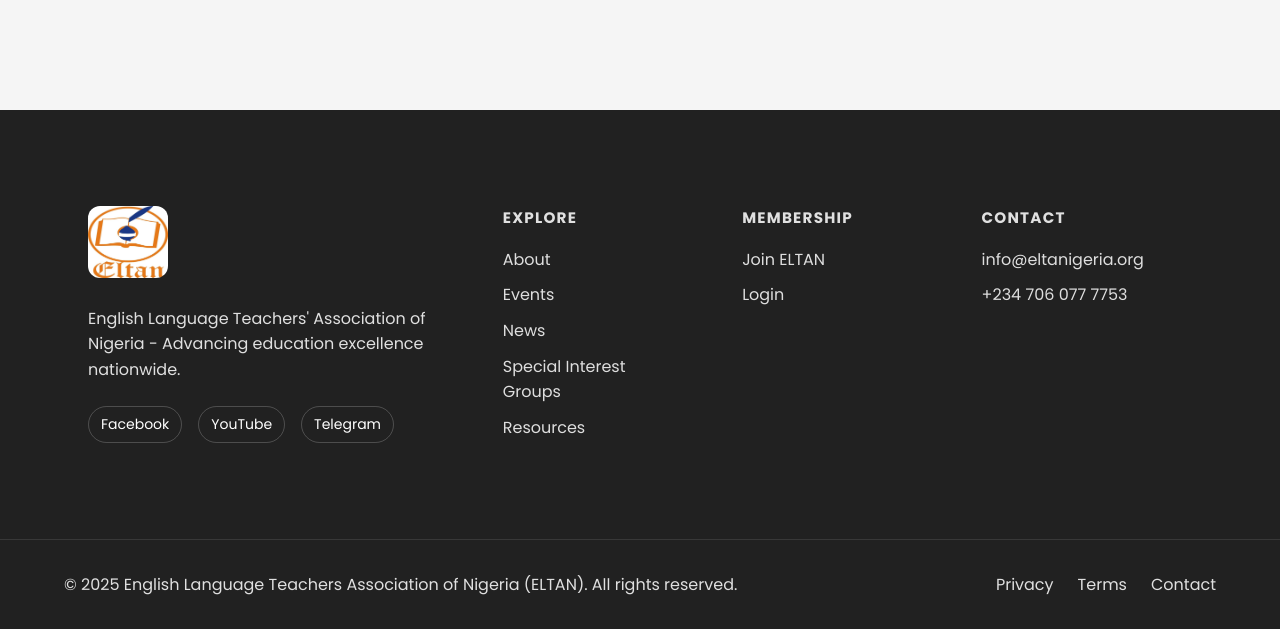
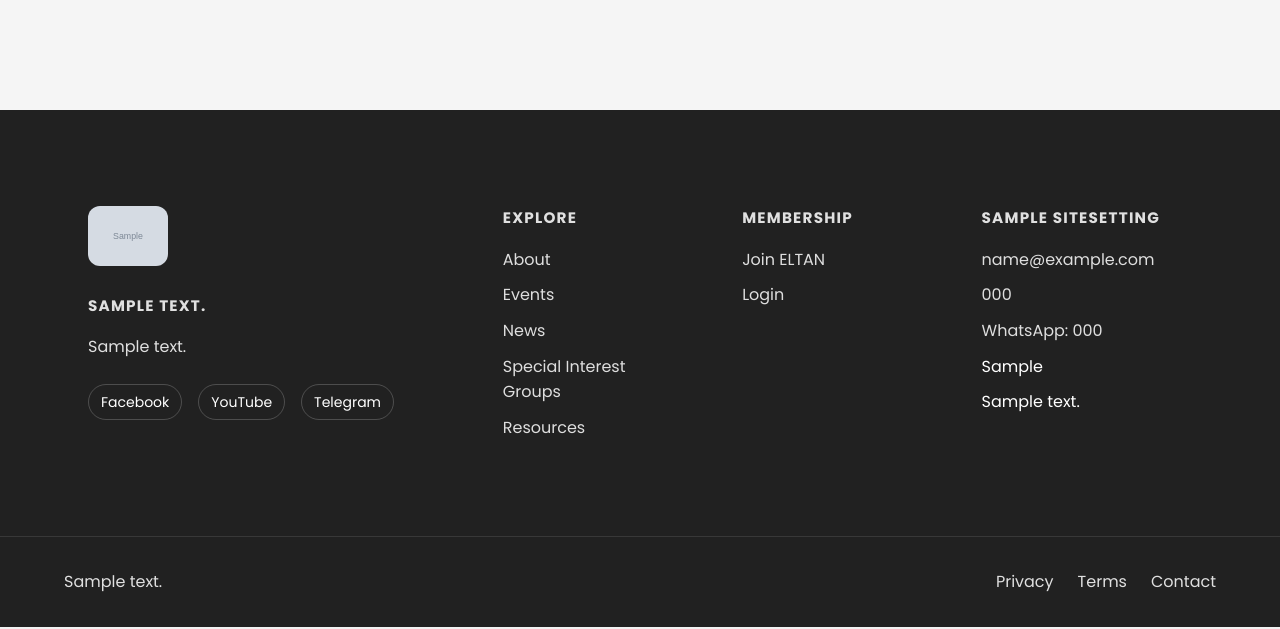
Before and after one commit to ojsys/eltan-main, a Django app: page /about/ in a window 1280 px wide. Shown: the part 2720-3349 px from the top of the page. Run offline with Django 4.2, Linux system fonts and the light colour scheme; tables that the repository leaves empty hold one stand-in row (values such as "Sample post"); grey boxes marked "Sample" are stand-in pictures; some libraries are stand-ins or nearby versions.

Commit message:
Updated site settings template

```diff
--- a/core/context_processors.py
+++ b/core/context_processors.py
@@ -1,56 +1,18 @@
 """
-Context processors for core app
+Context processors for making data available to all templates
 """
-
-from datetime import datetime
-from django.conf import settings
+from .models import SiteSettings
 
 
 def site_settings(request):
-    """Add site settings to template context"""
+    """
+    Make site settings available to all templates
+    """
     try:
-        from .models import SiteSettings
-        site_settings_obj = SiteSettings.objects.first()
-        if not site_settings_obj:
-            # Create default settings if none exist
-            site_settings_obj = SiteSettings.objects.create(
-                site_name="ELTAN",
-                site_tagline="English Language Teachers Association of Nigeria",
-                site_description="Empowering English Language Teachers Across Nigeria"
-            )
+        settings = SiteSettings.objects.first()
     except:
-        # Fallback if model doesn't exist yet
-        site_settings_obj = type('SiteSettings', (), {
-            'site_name': 'ELTAN',
-            'site_tagline': 'English Language Teachers Association of Nigeria',
-            'site_description': 'Empowering English Language Teachers Across Nigeria',
-            'primary_color': '#1976d2',
-            'secondary_color': '#dc004e',
-            'accent_color': '#e67918',
-            'contact_email': 'info@eltanigeria.org',
-            'contact_phone': '',
-            'facebook_url': '',
-            'twitter_url': '',
-            'linkedin_url': '',
-            'instagram_url': '',
-            'logo': None,
-            'favicon': None,
-            'default_og_image': None,
-        })()
+        settings = None
 
-    return {'site_settings': site_settings_obj}
-
-
-def current_date(request):
-    """Add current date to template context"""
-    return {'current_date': datetime.now()}
-
-
-def social_links(request):
-    """Provide active social links to all templates"""
-    try:
-        from .models_cms import SocialLink
-        links = SocialLink.objects.filter(is_active=True).order_by('order')
-    except Exception:
-        links = []
-    return {'social_links': links}
+    return {
+        'site_settings': settings,
+    }
--- a/eltanweb/settings/base.py
+++ b/eltanweb/settings/base.py
@@ -79,6 +79,7 @@ TEMPLATES = [
                 'django.template.context_processors.request',
                 'django.contrib.auth.context_processors.auth',
                 'django.contrib.messages.context_processors.messages',
+                'core.context_processors.site_settings',
             ],
         },
     },
--- a/membership/templates/membership/base.html
+++ b/membership/templates/membership/base.html
@@ -34,7 +34,11 @@
     <link rel="stylesheet" href="{% static 'css/public-modern.css' %}">
 
 	<!-- favicon -->
+	{% if site_settings.favicon %}
+	<link rel="icon" type="image/x-icon" href="{{ site_settings.favicon.url }}">
+	{% else %}
 	<link rel="icon" type="image/x-icon" href="{% static 'images/logo-eltan.jpeg' %}">
+	{% endif %}
 
     <script src="https://code.jquery.com/jquery-3.3.1.slim.min.js" integrity="sha384-q8i/X+965DzO0rT7abK41JStQIAqVgRVzpbzo5smXKp4YfRvH+8abtTE1Pi6jizo" crossorigin="anonymous"></script>
     <script src="https://cdnjs.cloudflare.com/ajax/libs/popper.js/1.14.7/umd/popper.min.js" integrity="sha384-UO2eT0CpHqdSJQ6hJty5KVphtPhzWj9WO1clHTMGa3JDZwrnQq4sF86dIHNDz0W1" crossorigin="anonymous"></script>
--- a/templates/partials/footer.html
+++ b/templates/partials/footer.html
@@ -4,10 +4,19 @@
         <div class="footer-grid">
             <div class="footer-brand">
                 <div class="footer-logo">
-                    <img src="{% static 'images/logo-eltan.jpeg' %}" alt="ELTAN Logo" style="width: 80px; border-radius: 12px;">
+                    {% if site_settings.footer_logo %}
+                        <img src="{{ site_settings.footer_logo.url }}" alt="{{ site_settings.site_name }} Logo" style="width: 80px; border-radius: 12px;">
+                    {% elif site_settings.logo %}
+                        <img src="{{ site_settings.logo.url }}" alt="{{ site_settings.site_name }} Logo" style="width: 80px; border-radius: 12px;">
+                    {% else %}
+                        <img src="{% static 'images/logo-eltan.jpeg' %}" alt="ELTAN Logo" style="width: 80px; border-radius: 12px;">
+                    {% endif %}
                 </div>
+                <h4 class="footer-title">{{ site_settings.footer_about_title|default:"About ELTAN" }}</h4>
                 <p class="footer-description">
-                    {% if site_settings.site_description %}
+                    {% if site_settings.footer_about_text %}
+                        {{ site_settings.footer_about_text }}
+                    {% elif site_settings.site_description %}
                         {{ site_settings.site_description }}
                     {% else %}
                         English Language Teachers' Association of Nigeria - Advancing education excellence nationwide.
@@ -52,7 +61,7 @@
             </div>
 
             <div class="footer-col">
-                <h4 class="footer-title">Contact</h4>
+                <h4 class="footer-title">{{ site_settings.footer_contact_title|default:"Contact" }}</h4>
                 <ul class="footer-links">
                     {% if site_settings.contact_email %}
                         <li><a href="mailto:{{ site_settings.contact_email }}">{{ site_settings.contact_email }}</a></li>
@@ -64,13 +73,28 @@
                     {% else %}
                         <li><a href="tel:+2347060777753">+234 706 077 7753</a></li>
                     {% endif %}
+                    {% if site_settings.whatsapp_number %}
+                        <li><a href="https://wa.me/{{ site_settings.whatsapp_number }}" target="_blank" rel="noopener">WhatsApp: {{ site_settings.whatsapp_number }}</a></li>
+                    {% endif %}
+                    {% if site_settings.office_hours %}
+                        <li>{{ site_settings.office_hours }}</li>
+                    {% endif %}
+                    {% if site_settings.contact_address %}
+                        <li>{{ site_settings.contact_address|truncatewords:10 }}</li>
+                    {% endif %}
                 </ul>
             </div>
         </div>
     </div>
     <div class="footer-bottom">
         <div class="container footer-bottom-inner">
-            <p>© {% now "Y" %} {% if site_settings.site_name %}{{ site_settings.site_name }}{% else %}English Language Teachers Association of Nigeria (ELTAN){% endif %}. All rights reserved.</p>
+            <p>
+                {% if site_settings.copyright_text %}
+                    {{ site_settings.copyright_text }}
+                {% else %}
+                    © {% now "Y" %} {% if site_settings.site_name %}{{ site_settings.site_name }}{% else %}English Language Teachers Association of Nigeria (ELTAN){% endif %}. All rights reserved.
+                {% endif %}
+            </p>
             <div class="footer-bottom-links">
                 <a href="#">Privacy</a>
                 <a href="#">Terms</a>
--- a/templates/partials/navbar.html
+++ b/templates/partials/navbar.html
@@ -2,8 +2,12 @@
 <nav class="modern-nav" id="mainNav">
   <div class="nav-container">
     <a href="{% url 'home' %}" class="nav-logo">
-      <img src="{% static 'images/logo-eltan.jpeg' %}" alt="ELTAN Logo">
-      <span>ELTAN</span>
+      {% if site_settings.logo %}
+        <img src="{{ site_settings.logo.url }}" alt="{{ site_settings.site_name }} Logo">
+      {% else %}
+        <img src="{% static 'images/logo-eltan.jpeg' %}" alt="ELTAN Logo">
+      {% endif %}
+      <span>{% if site_settings.site_name %}{{ site_settings.site_name }}{% else %}ELTAN{% endif %}</span>
     </a>
 
     <button class="nav-toggle" id="navToggle" aria-label="Toggle navigation">
```
